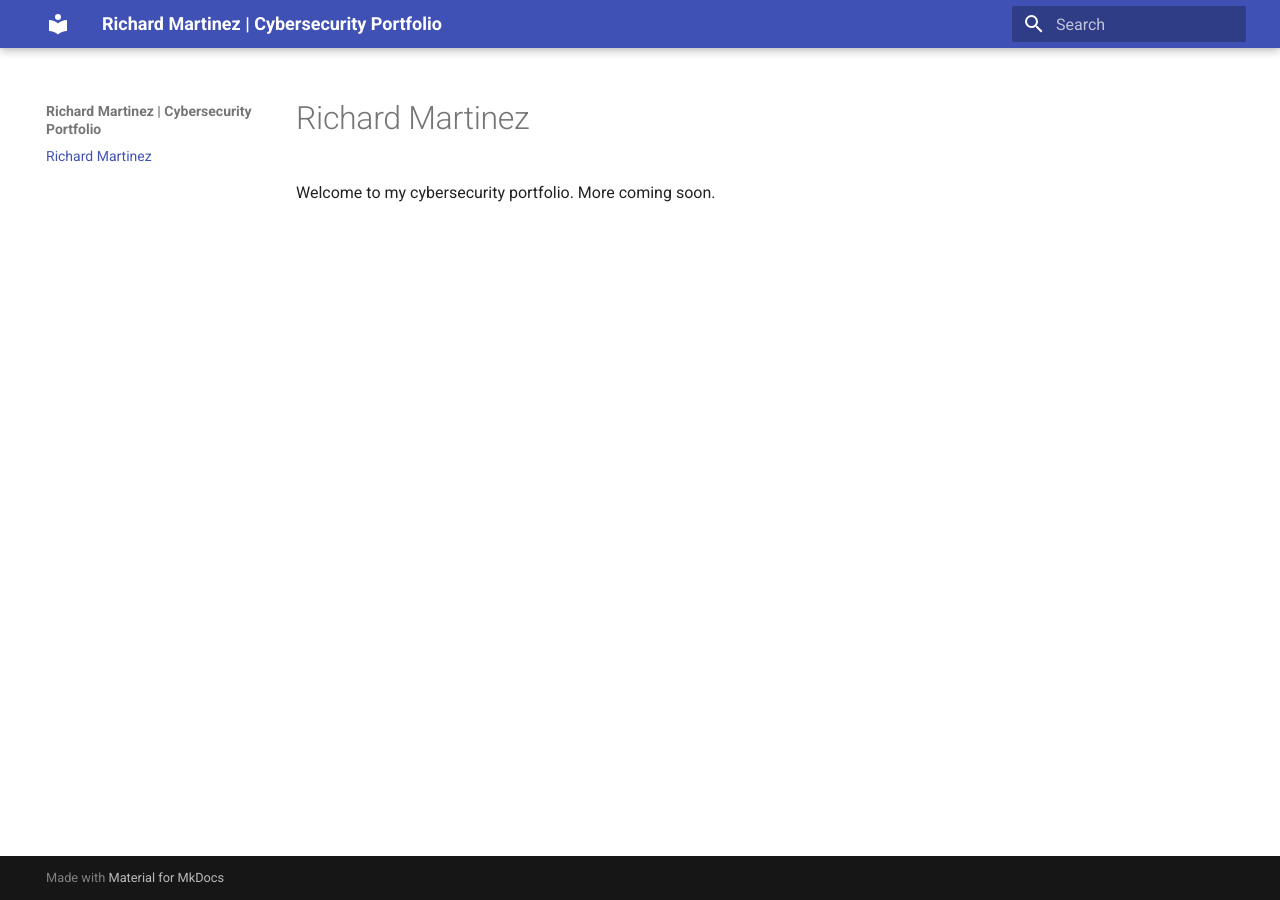
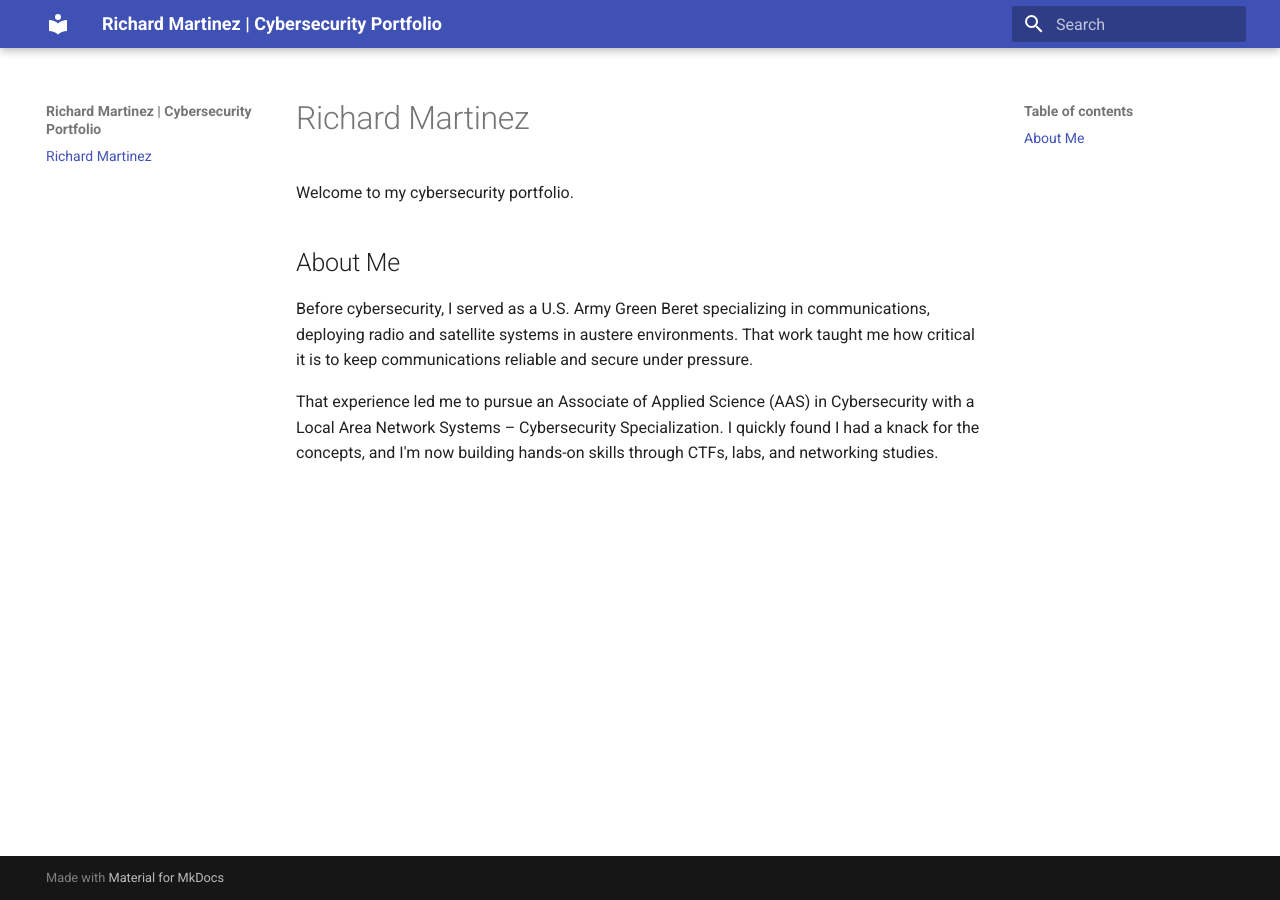
Before and after one commit to rmartinez-sec/rmartinez-sec.github.io, an MkDocs documentation site: the page built from docs/index.md, in a window 1280 px wide. Built offline with MkDocs 1.6.1 and Material for MkDocs 9.7.7, drawn with Linux system fonts in a browser that asks for light colours.

Commit message:
Enhance portfolio with About Me section
Added an 'About Me' section detailing background and education in cybersecurity.

```diff
--- a/docs/index.md
+++ b/docs/index.md
@@ -1,3 +1,8 @@
 # Richard Martinez
 
-Welcome to my cybersecurity portfolio. More coming soon.
+Welcome to my cybersecurity portfolio.
+## About Me
+
+Before cybersecurity, I served as a U.S. Army Green Beret specializing in communications, deploying radio and satellite systems in austere environments. That work taught me how critical it is to keep communications reliable and secure under pressure.
+
+That experience led me to pursue an Associate of Applied Science (AAS) in Cybersecurity with a Local Area Network Systems – Cybersecurity Specialization. I quickly found I had a knack for the concepts, and I'm now building hands-on skills through CTFs, labs, and networking studies.
```
